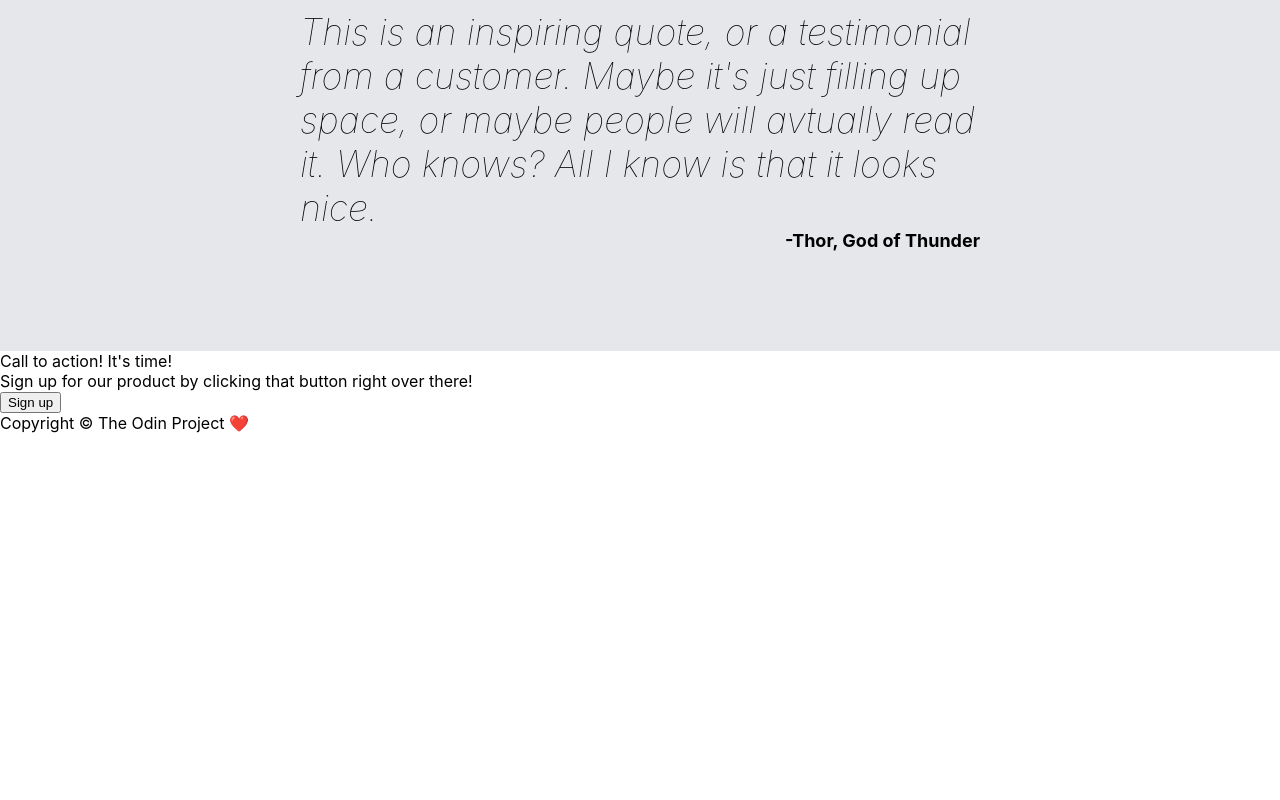
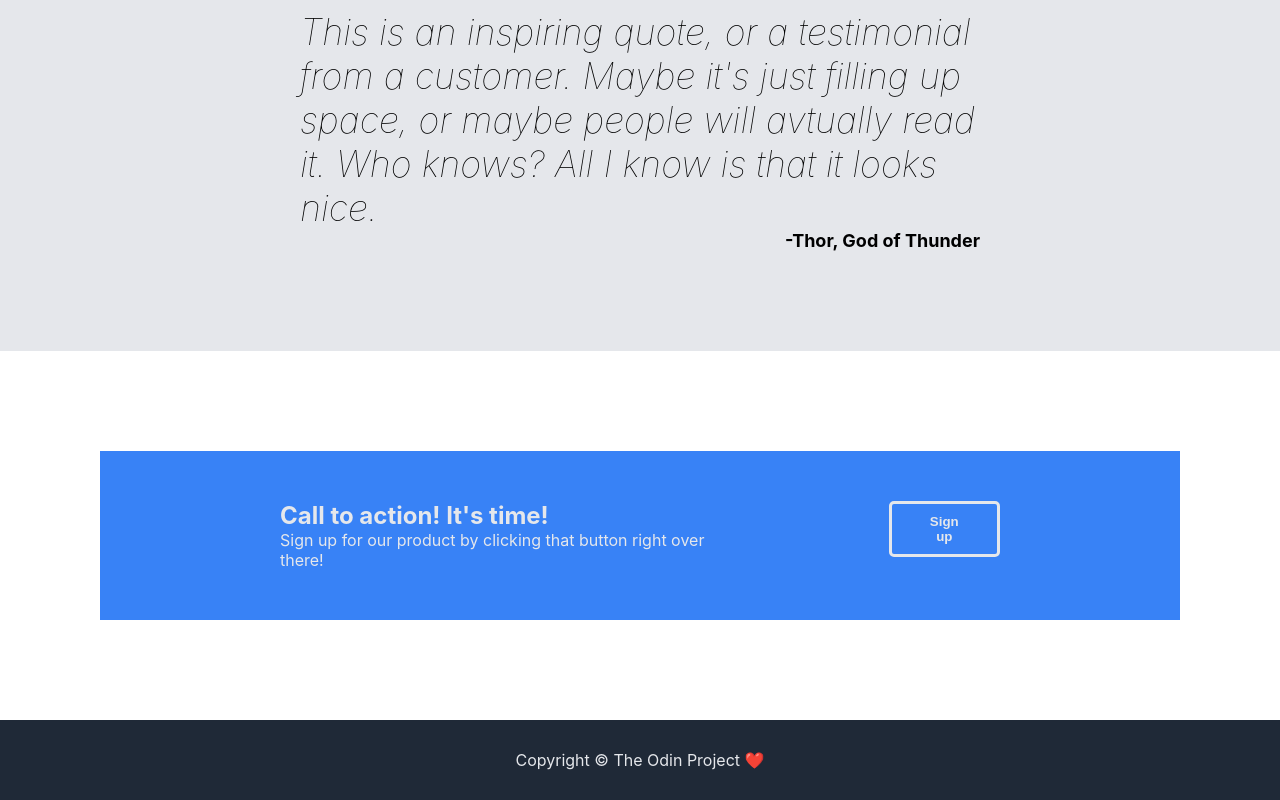
Before and after one commit to florahooo/odin-landing-page, a plain HTML site: page index.html in a window 1280 px wide. Shown: the part 1236-2036 px from the top of the page. Before the commit the page ends 1669 px from the top, so only its background shows below. Drawn offline with Linux system fonts and the light colour scheme.

Commit message:
completed alert and footer

```diff
--- a/index.html
+++ b/index.html
@@ -63,10 +63,17 @@
     </div>
 
     <div class="container-four">
-        <div>
-            <div>Call to action! It's time!</div>
-            <div>Sign up for our product by clicking that button right over there!</div>
-            <button>Sign up</button>
+        <div class="alert-box">
+            <div class="left-box">
+                <div id="call">Call to action! It's time!</div>
+                <div>Sign up for our product by clicking that button right over there!</div>
+            </div>
+
+            <div class="right-box">
+                <button>Sign up</button>
+            </div>
+
+
         </div>
 
     </div>
--- a/style.css
+++ b/style.css
@@ -128,3 +128,42 @@ body {
     font-weight: bolder;
     font-size: 18px;
 }
+
+.container-four {
+    padding: 100px 100px;
+    display: flex;
+    justify-content: center;
+    align-items: center;
+}
+
+.alert-box {
+    background-color: #3882F6;
+    padding: 50px 180px;
+    color: #e5e7eb;
+    display: flex;
+    gap: 150px;
+
+}
+
+#call {
+    font-size: 24px;
+    font-weight: bolder;
+}
+
+.right-box > button {
+    background-color: transparent;
+    color: #e5e7eb;
+    font-weight: bold;
+    padding: 10px 30px;
+    border:solid;
+    border-color: #e5e7eb;
+    border-radius: 5px;
+}
+
+.footer {
+    background-color: #1f2937;
+    color: #e5e7eb;
+    display: flex;
+    justify-content: center;
+    padding: 30px;
+}
```
